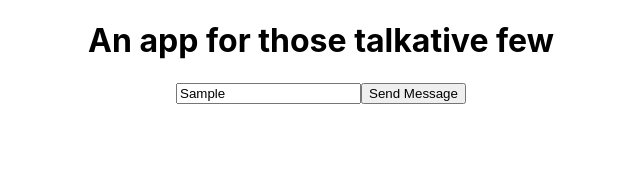
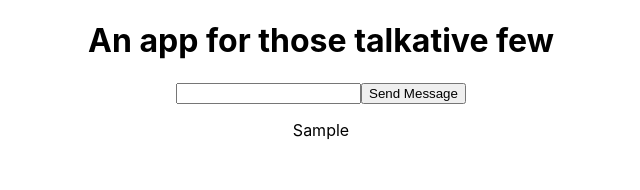
Before and after one commit to stevenks17/chattie, a React (Create React App) app: page / in a window 1280 px wide. Both pictures are taken after typing "Sample" into the empty fields and a click on the button "Send Message". Shown: the top 190 px of the page, without its empty margins (319-959 px from the left). Built offline with nearby package versions, Linux system fonts and the light colour scheme.

Commit message:
send/recieve/store and show array values

```diff
--- a/src/App.js
+++ b/src/App.js
@@ -3,17 +3,28 @@
 
 function App() {
   const [input, setInput] = useState('')
+  const [messages, setMessages] = useState([])
+  console.log(input)
+  console.log(messages)
+  const sendMessage = (event) => {
+      // all sent message logic goes here
+      setMessages([...messages, input])
+      setInput('')
+  }
   return (
     <div className="App">
       <h1> An app for those talkative few </h1>
 
       <input value={input} onChange={event => setInput(event.target.value)}></input>
-      <button>Send Message</button>
-      {/* input field */}
-      {/* button */}
+      <button onClick={sendMessage}>Send Message</button>
 
 
       {/* messages */}
+      {
+        messages.map(message => (
+          <p>{message}</p>
+        ))
+      }
 
     </div>
   );
```
